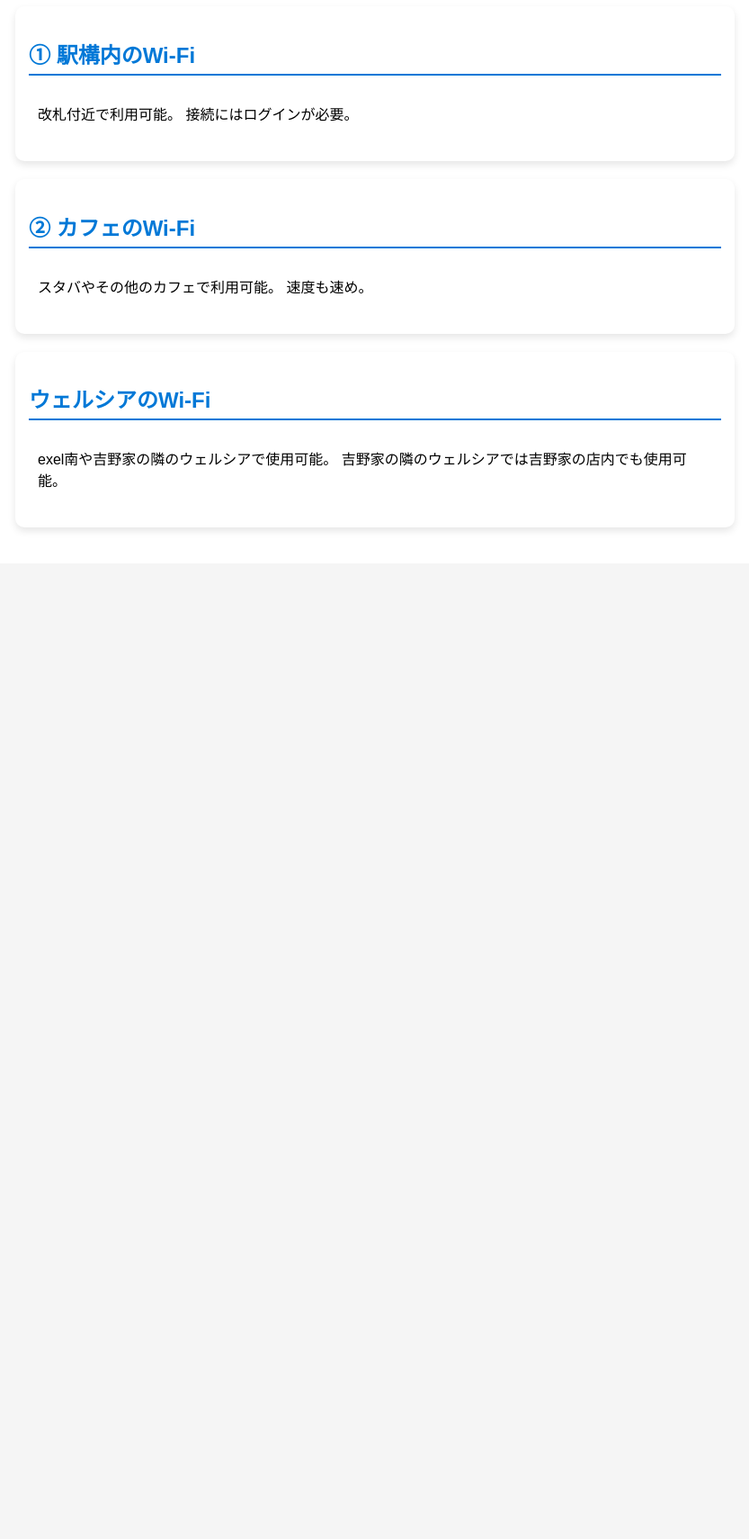
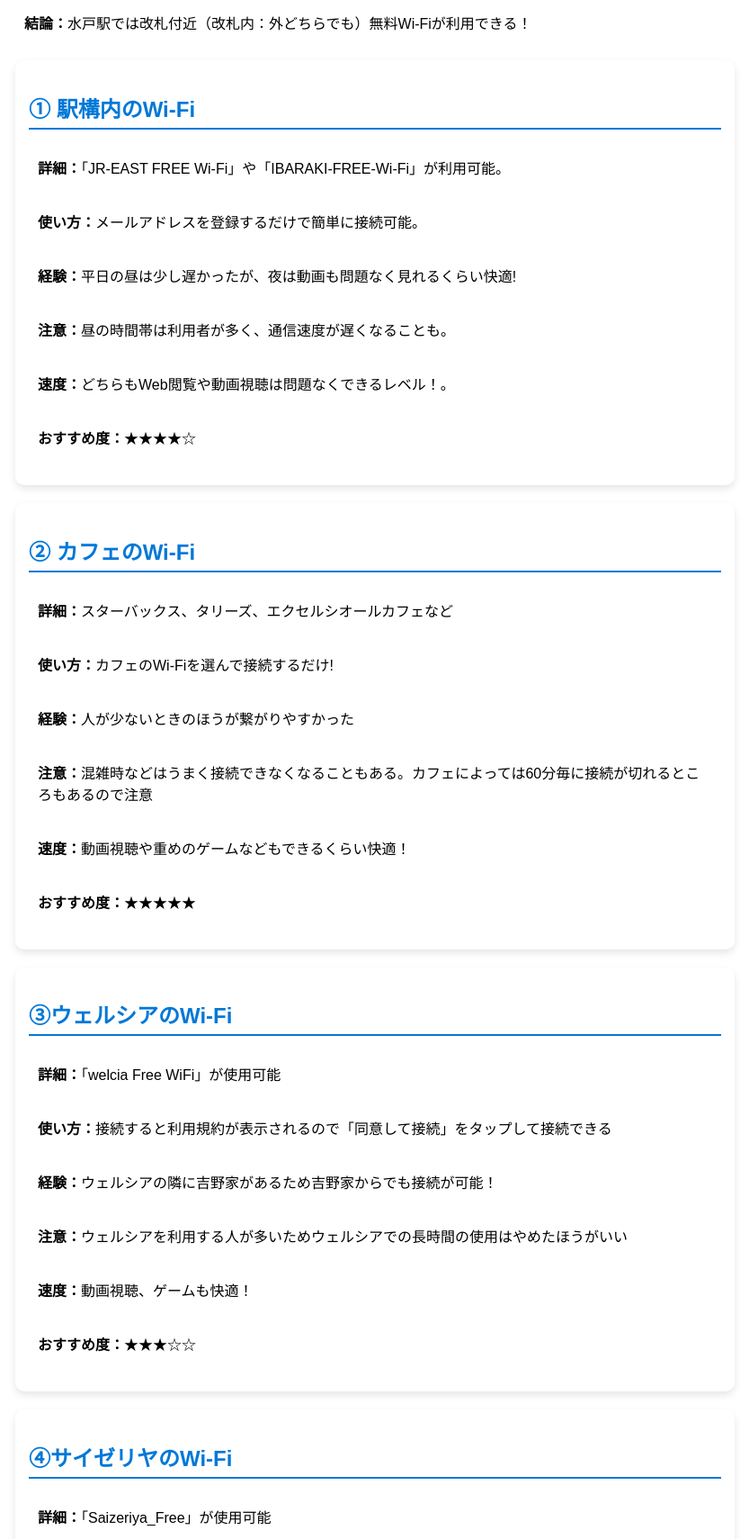
Before and after one commit to dahetianshuxi-eng/wifi-site, a plain HTML site: page index.html in a window 1280 px wide. Shown: the part 196-1906 px from the top of the page at 90% size, without its empty margins (223-1056 px from the left). Before the commit the page ends 822 px from the top, so only its background shows below. Drawn offline with Linux system fonts and the light colour scheme.

Commit message:
Add files via upload

```diff
--- a/index.html
+++ b/index.html
@@ -2,7 +2,7 @@
 <html lang="ja">
 <head>
     <meta charset="UTF-8">
-    <title>水戸駅の無料Wi-Fiまとめ</title>
+    <title><title>水戸駅の無料Wi-Fiはどこ？使い方・速度・場所を解説</title></title>
     <link rel="stylesheet" href="style.css">
     <meta name="viewport" content="width=device-width, initial-scale=1.0">
 </head>
@@ -11,25 +11,47 @@
     <h1>水戸駅の無料Wi-Fiまとめ</h1>
 
     <p>水戸駅で使える無料Wi-Fiの場所をまとめました。</p>
+    <p><strong>結論：</strong>水戸駅では改札付近（改札内：外どちらでも）無料Wi-Fiが利用できる！</p>
 
     <div class="card">
    <h2>① 駅構内のWi-Fi</h2>
-    <p>改札付近で利用可能。
-        接続にはログインが必要。</p>
+    <p><strong>詳細：</strong>「JR-EAST FREE Wi-Fi」や「IBARAKI-FREE-Wi-Fi」が利用可能。</p>
+    <p><strong>使い方：</strong>メールアドレスを登録するだけで簡単に接続可能。</p>
+    <p><strong>経験：</strong>平日の昼は少し遅かったが、夜は動画も問題なく見れるくらい快適!</p>
+    <p><strong>注意：</strong>昼の時間帯は利用者が多く、通信速度が遅くなることも。</p>
+    <p><strong>速度：</strong>どちらもWeb閲覧や動画視聴は問題なくできるレベル！。</p>
+   <p><strong>おすすめ度：</strong>★★★★☆</p>
     </div>
 
     <div class="card">
     <h2>② カフェのWi-Fi</h2>
-    <p>スタバやその他のカフェで利用可能。
-        速度も速め。
-    </p>
+    <p><strong>詳細：</strong>スターバックス、タリーズ、エクセルシオールカフェなど</p>
+    <p><strong>使い方：</strong>カフェのWi-Fiを選んで接続するだけ!</p>
+    <p><strong>経験：</strong>人が少ないときのほうが繋がりやすかった</p>
+    <p><strong>注意：</strong>混雑時などはうまく接続できなくなることもある。カフェによっては60分毎に接続が切れるところもあるので注意</p>
+
+    <p><strong>速度：</strong>動画視聴や重めのゲームなどもできるくらい快適！</p>
+    <p><strong>おすすめ度：</strong>★★★★★</p>
     </div>
 
     <div class="card">
-    <h2>ウェルシアのWi-Fi</h2>
-    <p>exel南や吉野家の隣のウェルシアで使用可能。
-        吉野家の隣のウェルシアでは吉野家の店内でも使用可能。
-    </p>
+    <h2>③ウェルシアのWi-Fi</h2>
+    <p><strong>詳細：</strong>「welcia Free WiFi」が使用可能</p>
+    <P><strong>使い方：</strong>接続すると利用規約が表示されるので「同意して接続」をタップして接続できる</p>
+    <p><strong>経験：</strong>ウェルシアの隣に吉野家があるため吉野家からでも接続が可能！</p>
+    <p><strong>注意：</strong>ウェルシアを利用する人が多いためウェルシアでの長時間の使用はやめたほうがいい</p>
+    <p><strong>速度：</strong>動画視聴、ゲームも快適！</p>
+    <p><strong>おすすめ度：</strong>★★★☆☆</p>
+    </div>
+
+    <div class="card">
+    <h2>④サイゼリヤのWi-Fi</h2>
+    <p><strong>詳細：</strong>「Saizeriya_Free」が使用可能</p>
+    <p><strong>使い方：</strong>性別、年齢、誰といるか、テーブル番号を入力して接続可能</p>
+    <p><strong>経験：</strong>お昼時や夜など人が多いときは繋がりにくかった</p>
+    <p><strong>注意：</strong>混雑時や端のほうの席の場合は繋がりにくいことがある</p>
+    <P><strong>速度：</strong>混雑時以外なら動画視聴が快適。ゲームには向いてない</P>
+    <p><strong>おすすめ度：</strong>★★★☆☆</p>
     </div>
 
 </div>
```
